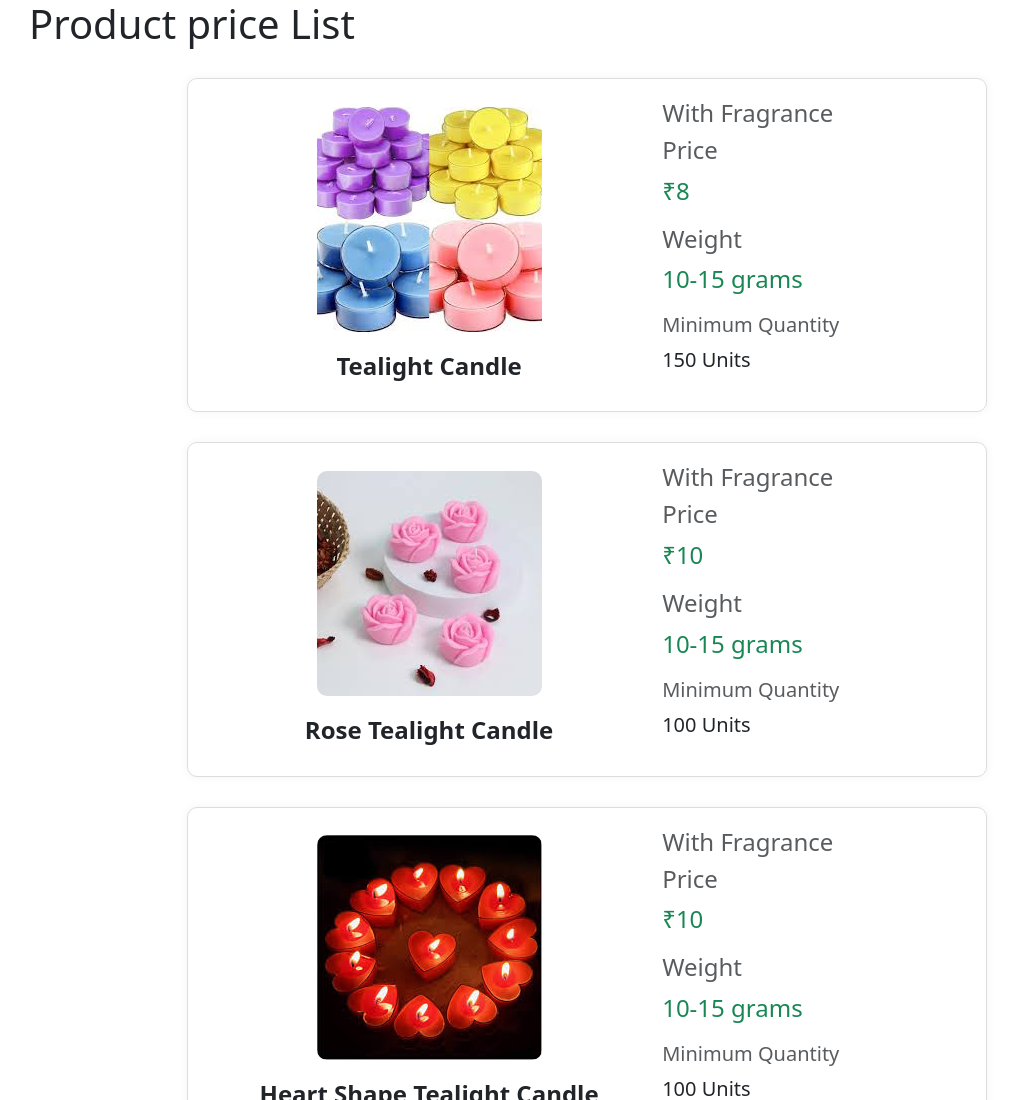
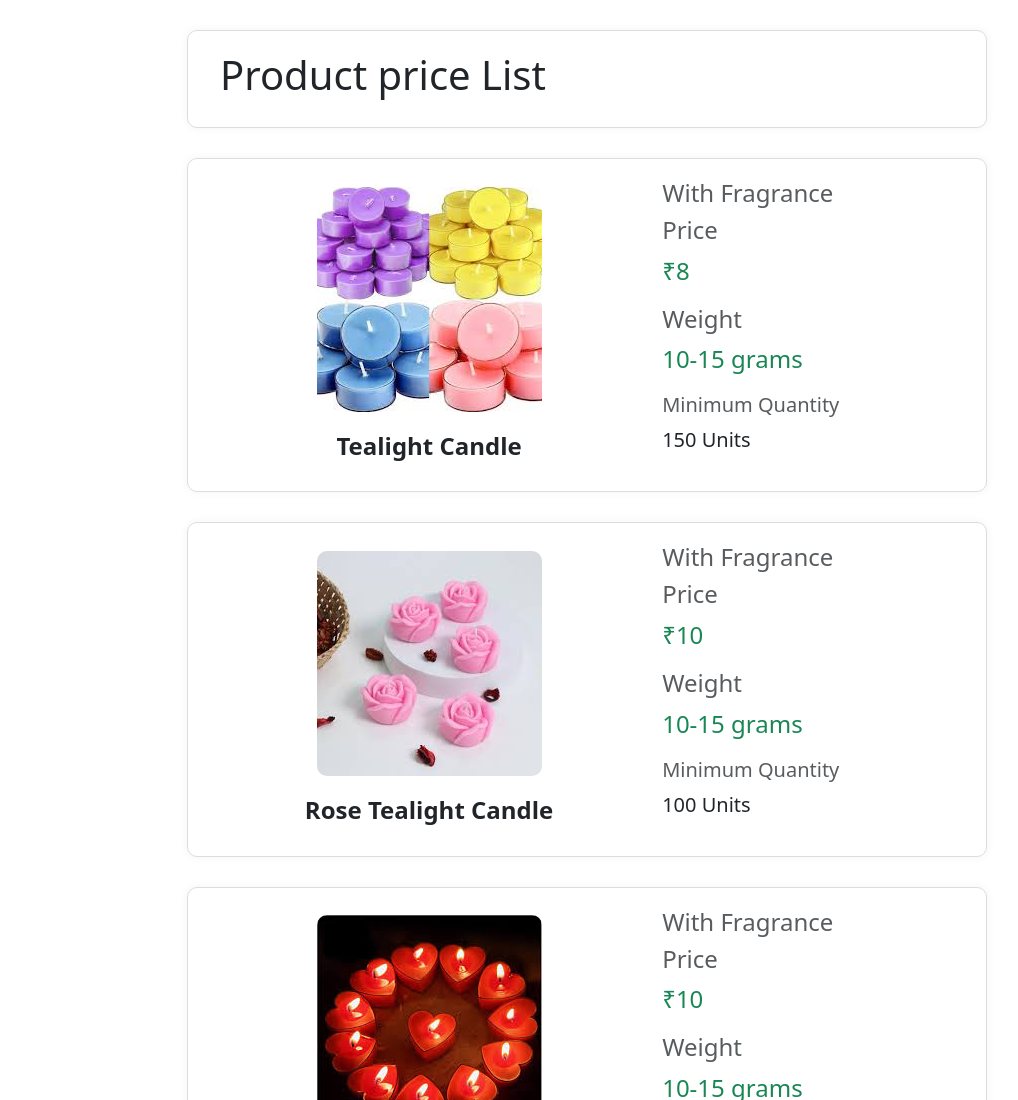
Before and after one commit to olyrajak/Product-list, a plain HTML site: page index.html in a window 1280 px wide. Shown: the top 1100 px of the page, without its empty margins (53-1071 px from the left). Drawn offline with nearby package versions, Linux system fonts and the light colour scheme.

Commit message:
Update index.html

```diff
--- a/index.html
+++ b/index.html
@@ -27,7 +27,9 @@
 <body>
 
 <div class="container">
+    <div class="product-card row align-items-center">
   <h1>Product price List</h1>
+    </div>
   <div class="product-card row align-items-center">
        <!-- Right: Product Image & Name -->
     <div class="col-md-7 text-center">
```
